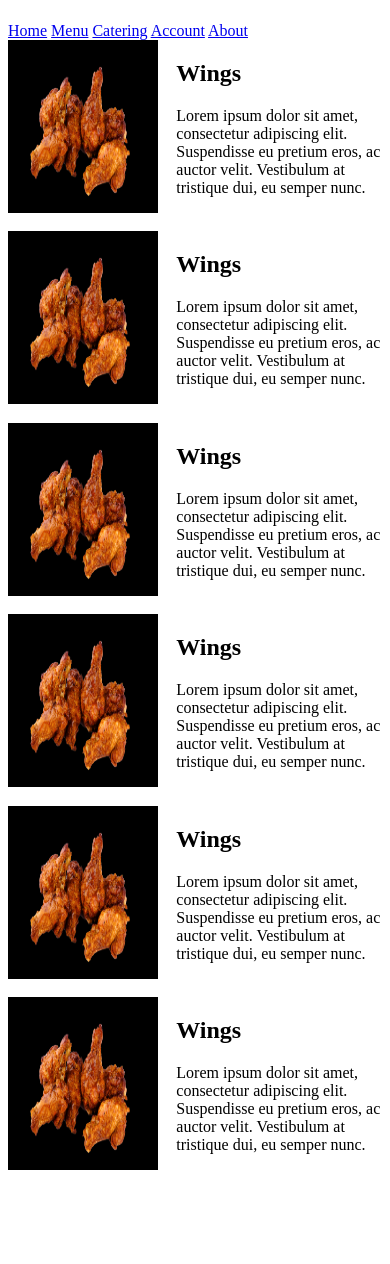
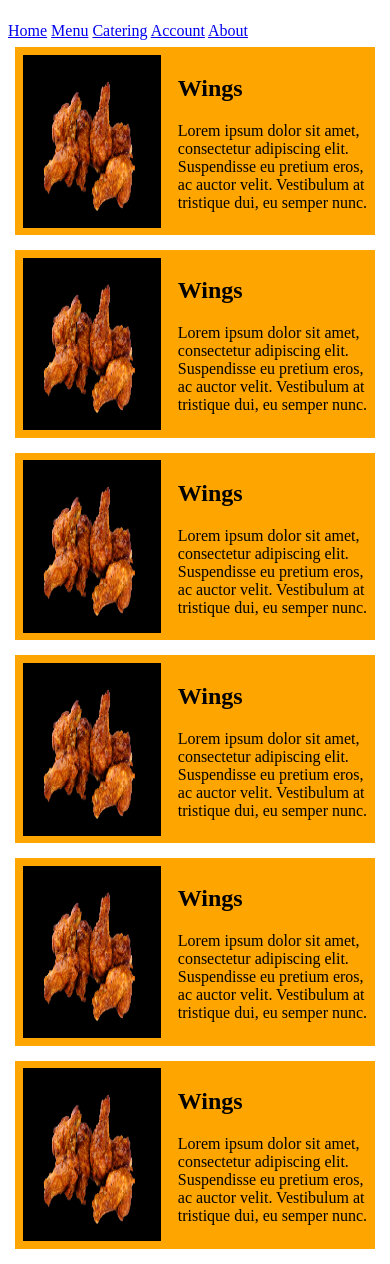
Before and after one commit to H3A4K/team_assignment_1XD3, a PHP site: page /menu/index.html in a window 390 px wide. Shown: the part 58-1322 px from the top of the page. Before the commit the page ends 1228 px from the top, so only its background shows below. Run offline with PHP 8.4, Linux system fonts and the light colour scheme.

Commit message:
change spacing

```diff
--- a/assets/css/menu.css
+++ b/assets/css/menu.css
@@ -5,6 +5,9 @@
 
 .menuitem {
     text-align: center;
+    background-color: orange;
+    margin: 4%;
+    padding: 3%;
 }
 
 .menuitem img {
@@ -20,7 +23,8 @@
     .menuitem {
         display: flex;
         text-align: left;
-        margin-bottom: 5%;
+        margin: 2%;
+        padding: 2%;
     }
 
     .desc {
```
